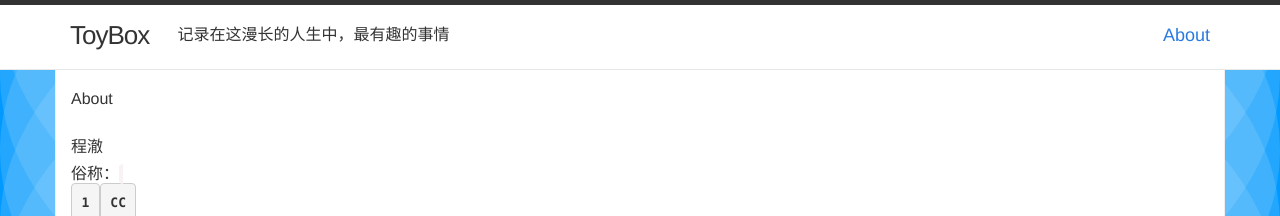
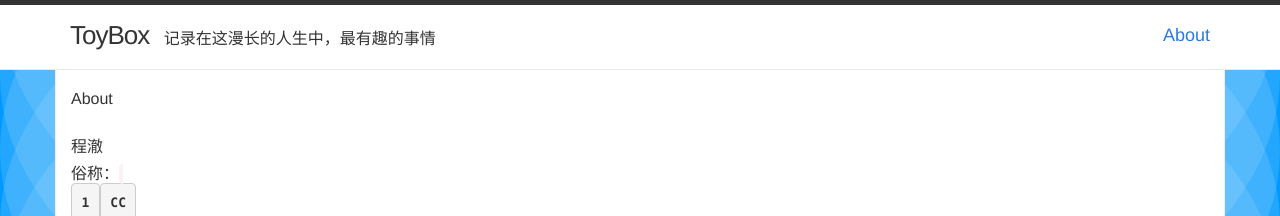
Before and after one commit to Gemini2015/gemini2015.github.io, a Jekyll site: the page built from about.md, in a window 1280 px wide. Shown: the top 216 px of the page. Built offline with Jekyll 4.4.1, drawn with Linux system fonts in a browser that asks for light colours; nearby versions of some CDN libraries; a style sheet for code colours, icons or effects is not loaded.

Commit message:
fix html error

```diff
--- a/_includes/header.html
+++ b/_includes/header.html
@@ -2,11 +2,9 @@
 
   <div class="container main-body">
     <div class="row">
-      <div class="col-sm-1 col-xs-6">
+      <div class="col-sm-8 col-xs-6">
         <a class="site-title" href="{{ site.baseurl }}/">{{ site.title }}</a>
-      </div>
-      <div class="col-sm-7 hidden-xs">
-        <span class="site-description">记录在这漫长的人生中，最有趣的事情</span>
+        <span class="site-description hidden-xs">记录在这漫长的人生中，最有趣的事情</span>
       </div>
       <div class="col-sm-4 col-xs-6">
         <a href="/about/" class="site-nav">About</a>
```
